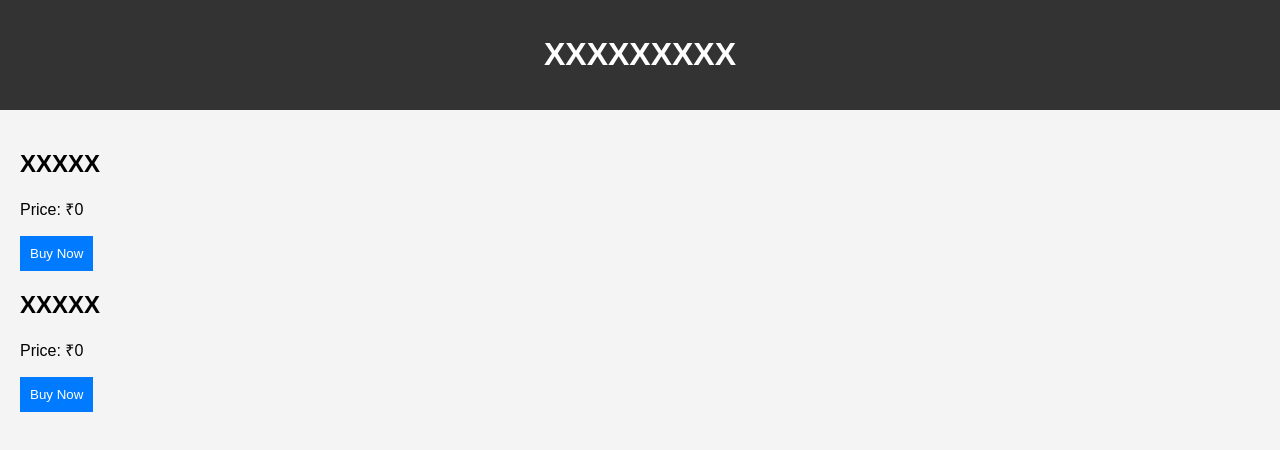
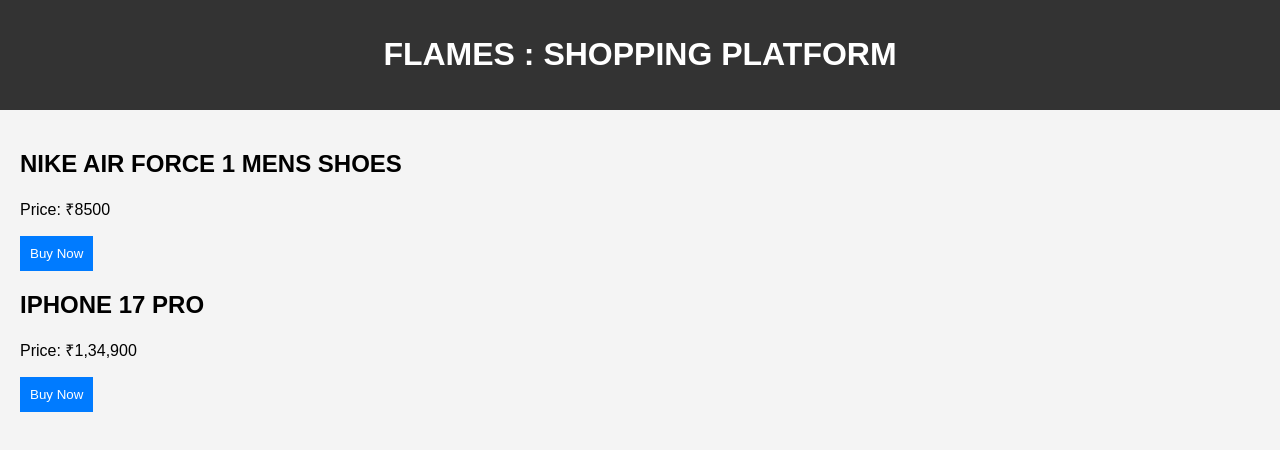
Before and after one commit to shopifydinar09-code/EcommBADGE09, a plain HTML site: page index.html in a window 1280 px wide. Drawn offline with Linux system fonts and the light colour scheme.

Commit message:
Update index.html

```diff
--- a/index.html
+++ b/index.html
@@ -3,7 +3,7 @@
 <head>
   <meta charset="UTF-8">
   <meta name="viewport" content="width=device-width, initial-scale=1.0">
-  <title>  XXXXXX </title>
+  <title>  FLAMES </title>
 
   <script async src="https://www.googletagmanager.com/gtag/js?id=G-Z7GPETZMF8"></script>
   <script>
@@ -49,17 +49,17 @@
 <body>
 
 <header>
-  <h1> XXXXXXXXX </h1>
+  <h1> FLAMES : SHOPPING PLATFORM </h1>
 </header>
 <div class="container">
   <div class="XXXX">
-    <h2>XXXXX</h2>
-    <p>Price: ₹0</p>
+    <h2>NIKE AIR FORCE 1 MENS SHOES</h2>
+    <p>Price: ₹8500</p>
     <button onclick="trackClick()">Buy Now</button>
   </div>
   <div class="XXXX">
-    <h2>XXXXX </h2>
-    <p>Price: ₹0</p>
+    <h2>IPHONE 17 PRO </h2>
+    <p>Price: ₹1,34,900</p>
     <button onclick="trackClick()">Buy Now</button>
   </div>
 </div>
```
